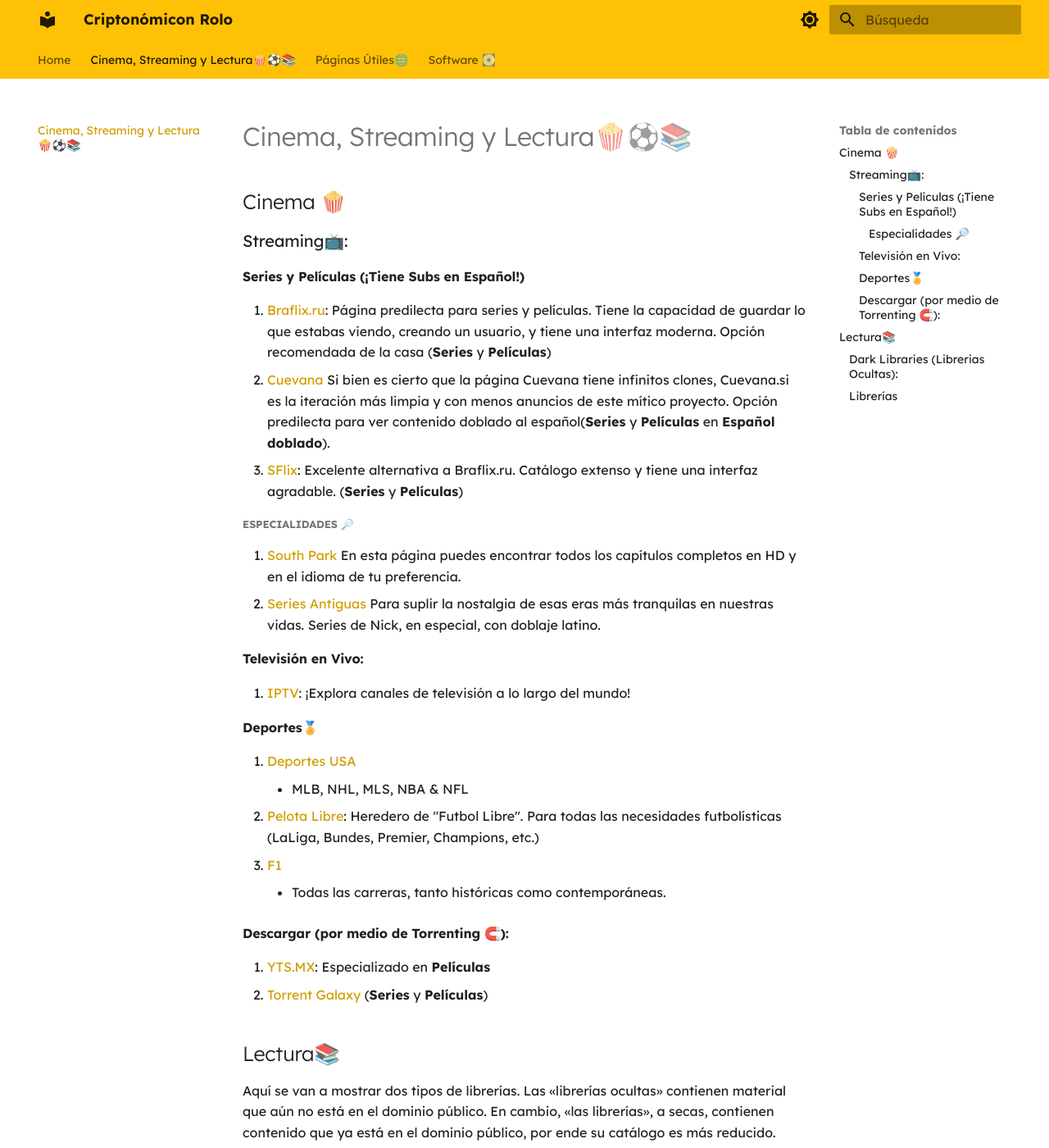
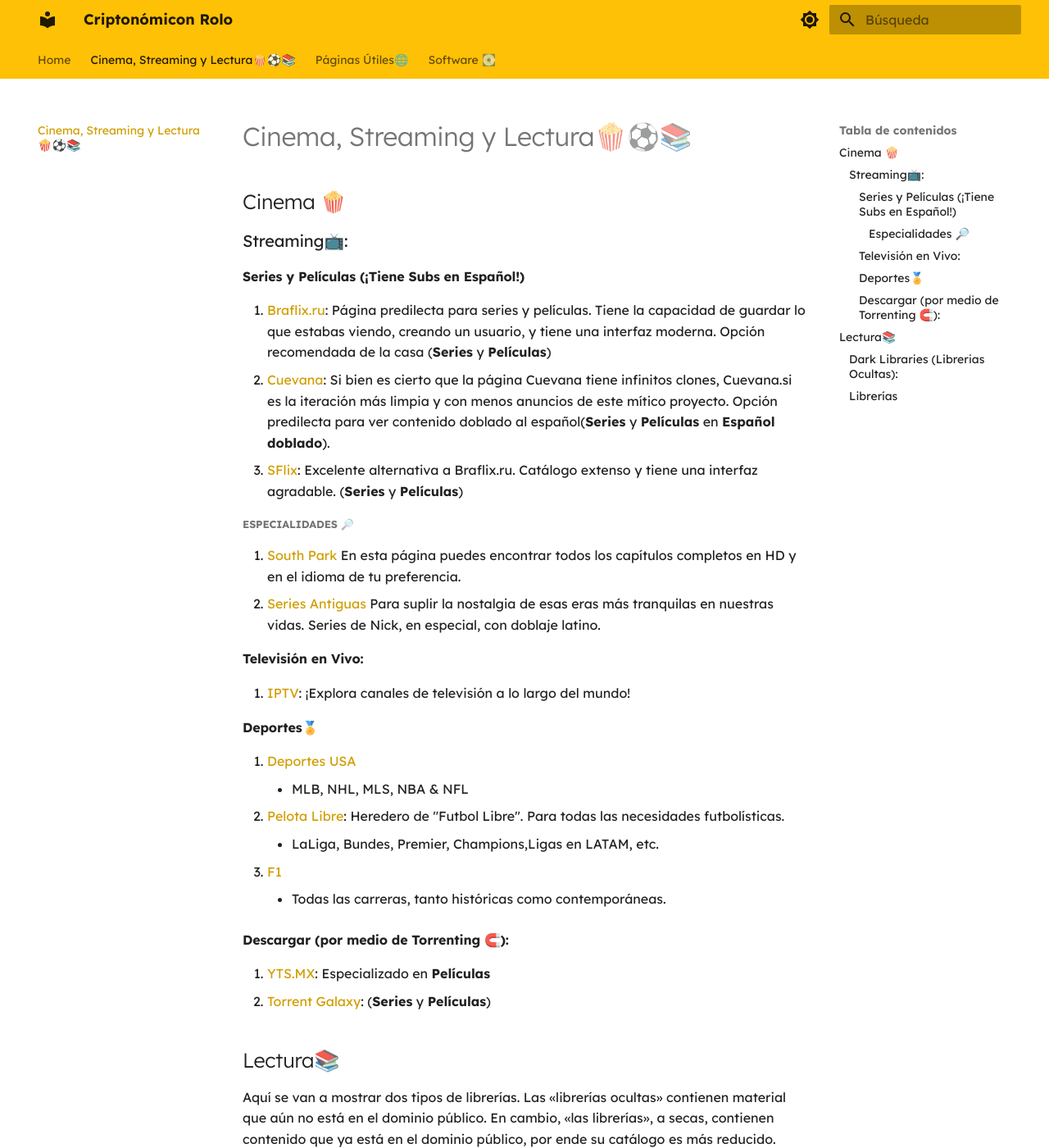
Before and after one commit to CannolideCorozo/Proyecto-Cryptonomicon, an MkDocs documentation site: the page built from docs/audio_visual.md, in a window 1280 px wide and 1400 px high. Shown: the whole window at 82% size. Built offline with MkDocs 1.6.1 and Material for MkDocs 9.7.7, drawn with Linux system fonts in a browser that asks for light colours.

Commit message:
Correción de Links
Se corrigieron algunos enlances y se hicieron algunas correcciones de estilo.

```diff
--- a/docs/audio_visual.md
+++ b/docs/audio_visual.md
@@ -4,7 +4,7 @@
 
 #### Series y Películas (¡Tiene Subs en Español!)
 1. [Braflix.ru](https://www.braflix.ru/): Página predilecta para series y películas. Tiene la capacidad de guardar lo que estabas viendo, creando un usuario, y tiene una interfaz moderna. Opción recomendada de la casa (**Series** y **Películas**)
-2. [Cuevana](https://cuevana.si/) Si bien es cierto que la página Cuevana tiene infinitos clones, Cuevana.si es la iteración más limpia y con menos anuncios de este mítico proyecto. Opción predilecta para ver contenido doblado al español(**Series** y **Películas** en **Español doblado**).
+2. [Cuevana](https://cuevana.si/): Si bien es cierto que la página Cuevana tiene infinitos clones, Cuevana.si es la iteración más limpia y con menos anuncios de este mítico proyecto. Opción predilecta para ver contenido doblado al español(**Series** y **Películas** en **Español doblado**).
 3. [SFlix](https://theflixertv.to/home): Excelente alternativa a Braflix.ru. Catálogo extenso y tiene una interfaz agradable. (**Series** y **Películas**)
 
 ##### Especialidades 🔎
@@ -18,14 +18,15 @@
 
 1. [Deportes USA](https://streameasts.net/)
     - MLB, NHL, MLS, NBA & NFL
-2. [Pelota Libre](https://librefutboltv.net/): Heredero de "Futbol Libre". Para todas las necesidades futbolísticas (LaLiga, Bundes, Premier, Champions, etc.)
-1. [F1](https://f1fullraces.com/)
+2. [Pelota Libre](https://pelotalibre.org/): Heredero de "Futbol Libre". Para todas las necesidades futbolísticas.
+    - LaLiga, Bundes, Premier, Champions,Ligas en LATAM, etc.
+3. [F1](https://f1fullraces.com/)
     - Todas las carreras, tanto históricas como contemporáneas.
 
 #### Descargar (por medio de Torrenting 🧲):
 
 1. [YTS.MX](https://yts.mx/): Especializado en **Películas**
-2. [Torrent Galaxy](https://torrentgalaxy.to/) (**Series** y **Películas**)
+2. [Torrent Galaxy](https://torrentgalaxy.to/): (**Series** y **Películas**)
 
 ## Lectura📚
 
```
